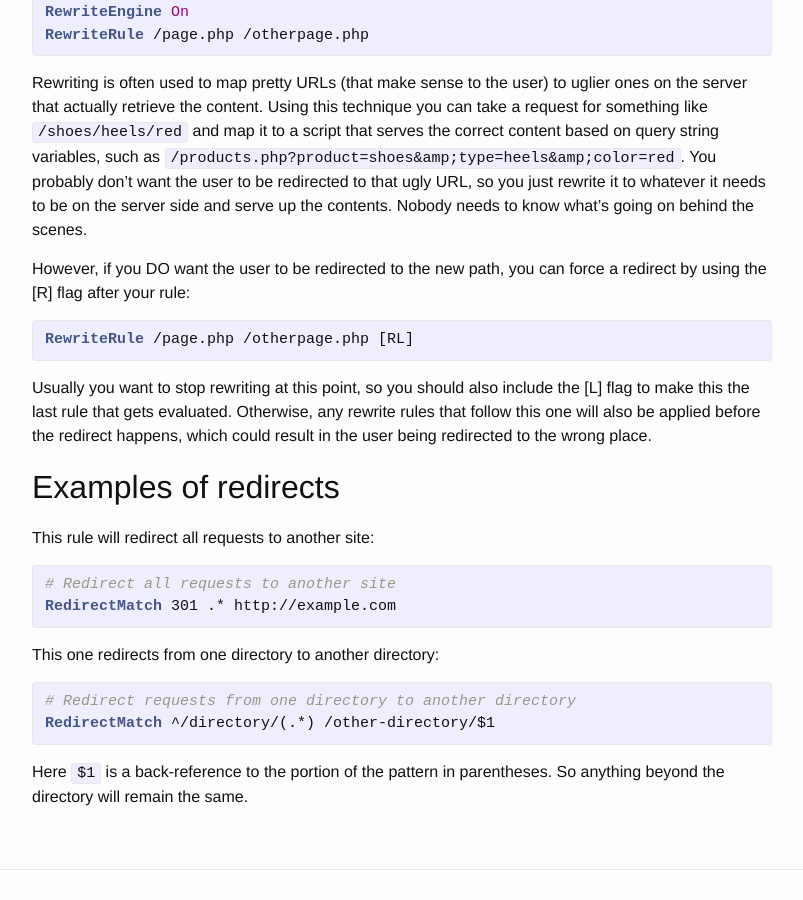
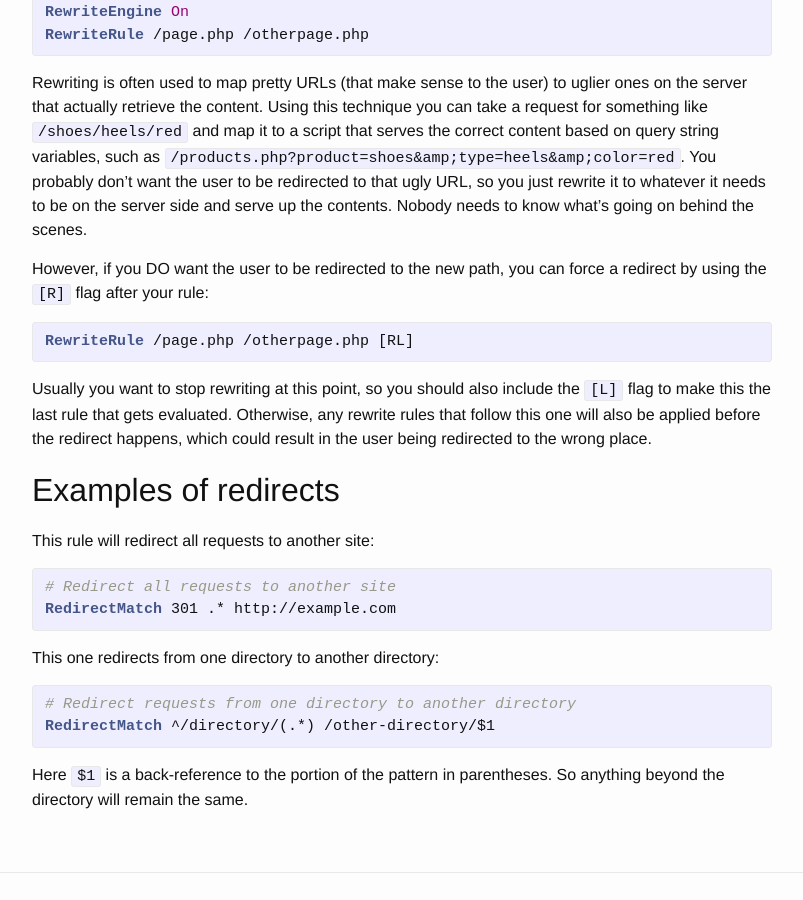
Before and after one commit to brawlins/brettrawlins.com, a Jekyll site: the page built from _posts/2014-02-24-apache-redirect-vs-rewrite.md, in a window 1280 px wide and 900 px high, scrolled down 1176 px. Shown: the whole window, without its empty margins (238-1041 px from the left). Built offline with Jekyll 4.4.1, drawn with Linux system fonts in a browser that asks for light colours.

Commit message:
Backtick [R] and [L].

```diff
--- a/_posts/2014-02-24-apache-redirect-vs-rewrite.md
+++ b/_posts/2014-02-24-apache-redirect-vs-rewrite.md
@@ -51,13 +51,13 @@ RewriteRule /page.php /otherpage.php
 
 Rewriting is often used to map pretty URLs (that make sense to the user) to uglier ones on the server that actually retrieve the content. Using this technique you can take a request for something like `/shoes/heels/red` and map it to a script that serves the correct content based on query string variables, such as `/products.php?product=shoes&amp;type=heels&amp;color=red`. You probably don't want the user to be redirected to that ugly URL, so you just rewrite it to whatever it needs to be on the server side and serve up the contents. Nobody needs to know what's going on behind the scenes.
 
-However, if you DO want the user to be redirected to the new path, you can force a redirect by using the [R] flag after your rule:
+However, if you DO want the user to be redirected to the new path, you can force a redirect by using the `[R]` flag after your rule:
 
 {% highlight apache %}
 RewriteRule /page.php /otherpage.php [RL]
 {% endhighlight %}
 
-Usually you want to stop rewriting at this point, so you should also include the [L] flag to make this the last rule that gets evaluated. Otherwise, any rewrite rules that follow this one will also be applied before the redirect happens, which could result in the user being redirected to the wrong place.
+Usually you want to stop rewriting at this point, so you should also include the `[L]` flag to make this the last rule that gets evaluated. Otherwise, any rewrite rules that follow this one will also be applied before the redirect happens, which could result in the user being redirected to the wrong place.
 
 ## Examples of redirects
 
```
